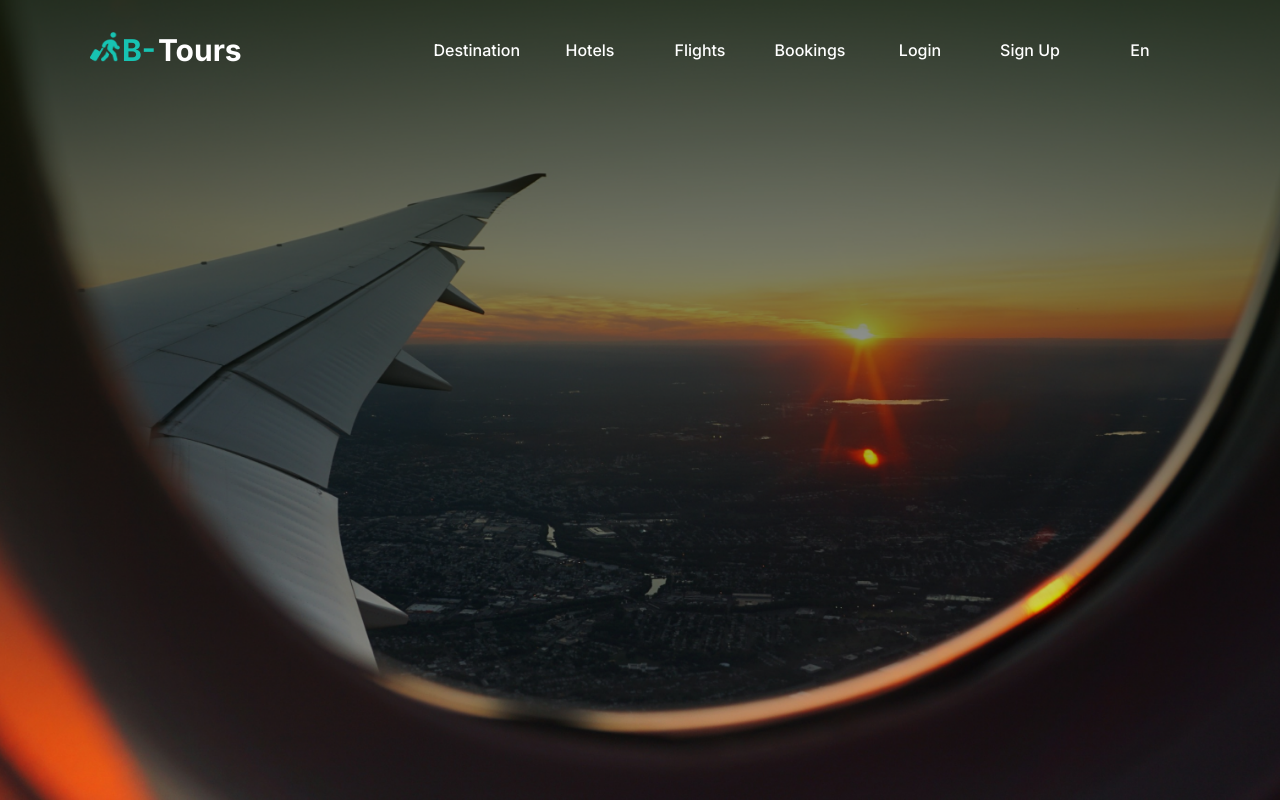
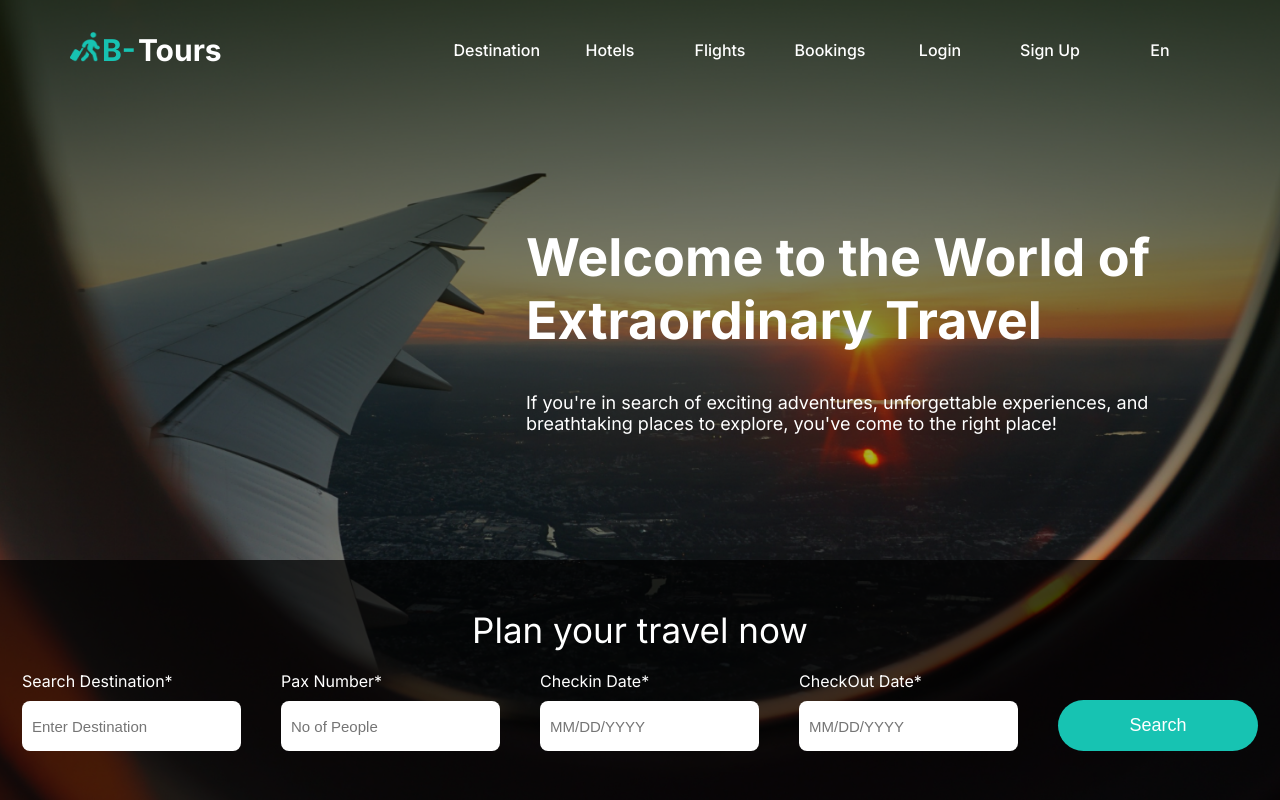
Before and after one commit to BorokiniofDevs/b-tours, a Next.js app: page / in a window 1280 px wide. Shown: the top 800 px of the page. Built offline with nearby package versions, Linux system fonts and the light colour scheme.

Commit message:
hero 1 section of home page

```diff
--- a/app/globals.css
+++ b/app/globals.css
@@ -8,10 +8,12 @@
   margin: 0;
   padding: 0;
   box-sizing: border-box;
+  /* overflow: hidden; */
 }
 body {
   background-color: var(-bg);
   color: var(-text);
+  overflow-x: hidden;
 }
 a {
   text-decoration: none;
@@ -20,8 +22,8 @@ a {
 .container {
   width: 1536px;
   margin: auto;
-  padding-left: 50px;
-  padding-right: 50px;
+  padding-left: 30px;
+  padding-right: 30px;
   min-height: 100vh;
   display: flex;
   flex-direction: column;
--- a/app/page.js
+++ b/app/page.js
@@ -1,12 +1,59 @@
 import React from "react";
 import styles from "./page.module.css";
 import Image from "next/image";
+import SearchCard from "@/components/searchCard/SearchCard";
 
 const Home = () => {
+  const searchItems = [
+    {
+      label: "Search Destination*",
+      placeholder: "Enter Destination",
+    },
+    {
+      label: "Pax Number*",
+      placeholder: "No of People",
+    },
+    {
+      label: "Checkin Date*",
+      placeholder: "MM/DD/YYYY",
+    },
+    {
+      label: "CheckOut Date*",
+      placeholder: "MM/DD/YYYY",
+    },
+  ];
   return (
     <div className={styles.container}>
-      Home
-      <Image className={styles.hero} src="/hero.png" alt="" fill />
+      <div className={styles.heroContainer}>
+        <Image className={styles.hero} src="/hero.png" alt="" fill />
+        <div className={styles.textContainer}>
+          <div className={styles.empty}></div>
+          <div className={styles.mainText}>
+            <h1 className={styles.caps}>
+              Welcome to the World of Extraordinary Travel
+            </h1>
+            <p>
+              If you're in search of exciting adventures, unforgettable
+              experiences, and breathtaking places to explore, you've come to
+              the right place!
+            </p>
+          </div>
+        </div>
+
+        <div className={styles.searchContainer}>
+          <div className={styles.searchText}>Plan your travel now</div>
+          <div className={styles.searchCard}>
+            {searchItems.map((item) => (
+              <SearchCard item={item} />
+            ))}
+
+            <button className={styles.button} type="button">
+              Search
+            </button>
+          </div>
+        </div>
+      </div>
+      <div className={styles.infoContainer}></div>
     </div>
   );
 };
--- a/app/page.module.css
+++ b/app/page.module.css
@@ -1,11 +1,94 @@
 .container {
+  height: 100%;
+}
+.heroContainer {
   display: flex;
   flex-direction: column;
   justify-content: space-between;
   align-items: center;
-  padding: 6rem;
-  min-height: 100vh;
+  /* gap: 20px; */
+  height: 100%;
+  /* width: 100vw; */
+  margin: auto;
+  padding: 0;
 }
 .hero {
   z-index: 1;
+  height: 100%;
+  position: relative;
+  width: 100vw;
 }
+.textContainer {
+  display: flex;
+  height: 100%;
+  align-items: center;
+  justify-content: center;
+  z-index: 2;
+
+  width: 100%;
+}
+.empty {
+  flex: 1;
+}
+.mainText {
+  flex: 1.5;
+  color: var(--bg);
+  gap: 20px;
+  font-size: 18px;
+  height: calc(100vh - 100px - 30vh);
+  display: flex;
+  flex-direction: column;
+  align-items: center;
+  justify-content: center;
+}
+.caps {
+  font-size: 52px;
+  max-width: 800px;
+  gap: 10px;
+  margin-bottom: 20px;
+}
+.searchContainer {
+  z-index: 2;
+  color: var(--bg);
+  /* text-align: center; */
+  height: 30vh;
+  display: flex;
+  flex-direction: column;
+  align-items: center;
+  justify-content: center;
+  gap: 20px;
+  width: 100vw;
+  background: rgba(0, 0, 0, 0.7);
+}
+.searchText {
+  font-size: 35px;
+}
+.searchCard {
+  display: flex;
+  align-items: end;
+  justify-content: space-between;
+  /* width: 100vw; */
+  gap: 40px;
+}
+.button {
+  background-color: var(--textgreen);
+  color: var(--bg);
+  font-size: 18px;
+  min-width: 200px;
+  padding: 15px;
+  border: none;
+  border-radius: 30px;
+  cursor: pointer;
+  margin-bottom: 0;
+}
+.button:hover {
+  color: var(--textgreen);
+  background-color: transparent;
+  border: 2px solid var(--bg);
+  transition: all 200ms ease-in-out;
+}
+
+.infoContainer {
+  height: 100vh;
+  background-color: green;
+}
--- /dev/null
+++ b/components/searchCard/SearchCard.jsx
@@ -0,0 +1,19 @@
+import React from "react";
+import s from "./search.module.css";
+
+const SearchCard = ({ item }) => {
+  return (
+    <div className={s.searchCard}>
+      <label className={s.searchLabel} htmlFor="">
+        {item.label}
+      </label>
+      <input
+        type="text"
+        className={s.searchInput}
+        placeholder={item.placeholder}
+      />
+    </div>
+  );
+};
+
+export default SearchCard;
--- /dev/null
+++ b/components/searchCard/search.module.css
@@ -0,0 +1,23 @@
+.searchCard {
+  color: var(--bg);
+  font-size: 16px;
+  z-index: 2;
+  display: flex;
+  flex-direction: column;
+  align-items: start;
+  justify-content: start;
+  overflow-x: hidden;
+}
+.searchLabel {
+  padding-bottom: 10px;
+}
+.searchInput {
+  color: #a9a7a7;
+  font-size: 15px;
+  padding: 10px;
+  background: var(--bg);
+  height: 50px;
+  border-radius: 8px;
+  border: 0;
+  outline: none;
+}
```
